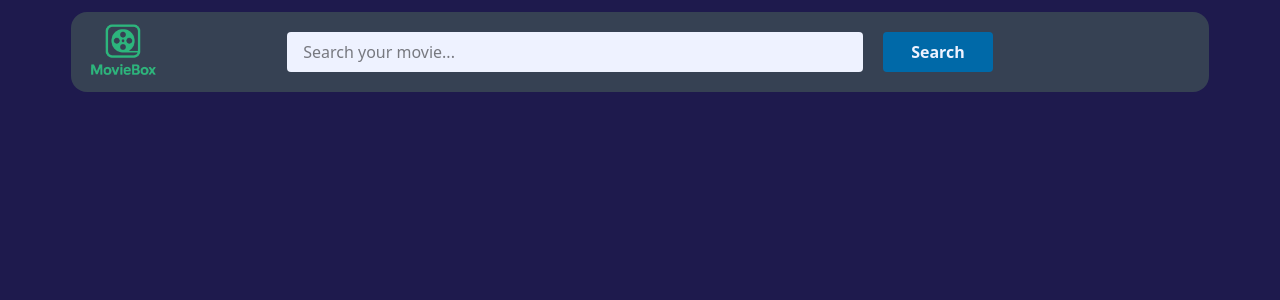
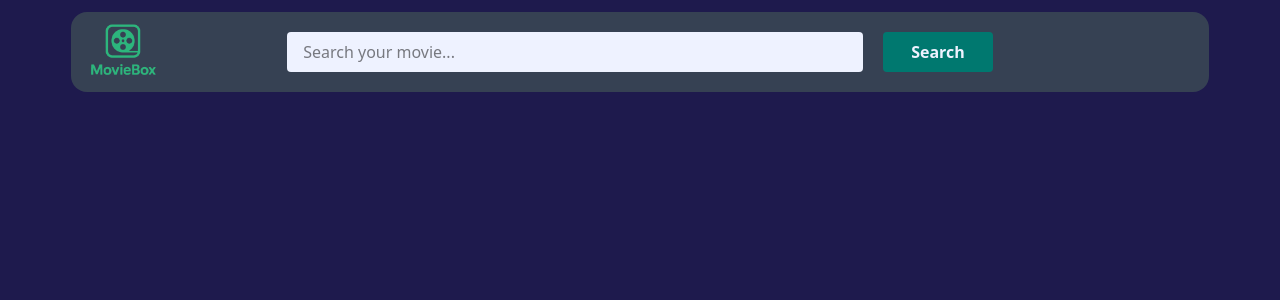
Before and after one commit to NikolaGedovic/MovieBox, a React (Vite) app: page / in a window 1280 px wide. Shown: the top 300 px of the page. Built offline with nearby package versions, Linux system fonts and the light colour scheme.

Commit message:
Fixing the color of the btn.

```diff
--- a/src/components/Search.tsx
+++ b/src/components/Search.tsx
@@ -8,7 +8,7 @@ export default function Search() {
         placeholder="Search your movie..."
         className="bg-indigo-50 px-4 w-xl mr-5 py-2 rounded"
       />
-      <button className="text-indigo-50 bg-sky-700 rounded px-7 py-2 font-bold hover:bg-sky-900 hover:cursor-pointer active:bg-sky-600">
+      <button className="text-indigo-50 bg-teal-700 rounded px-7 py-2 font-bold hover:bg-teal-600 hover:cursor-pointer active:bg-teal-800">
         Search
       </button>
     </div>
```
